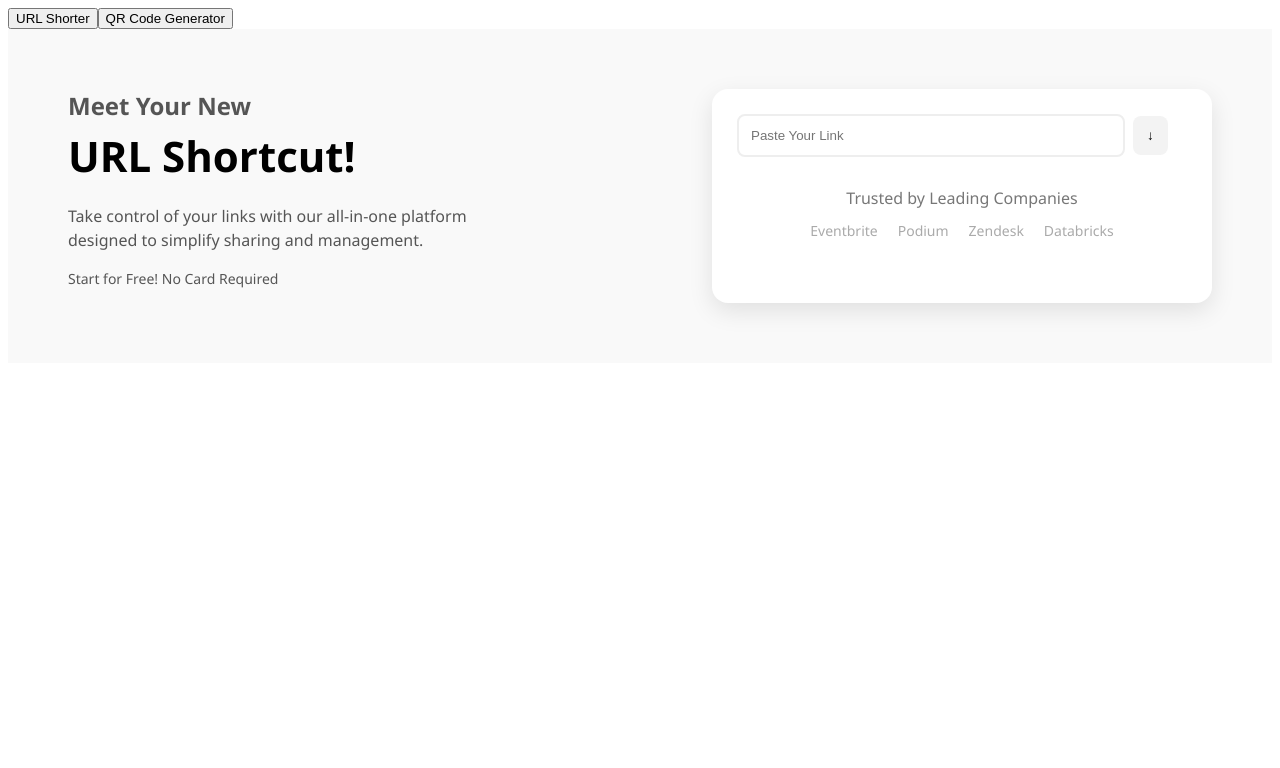
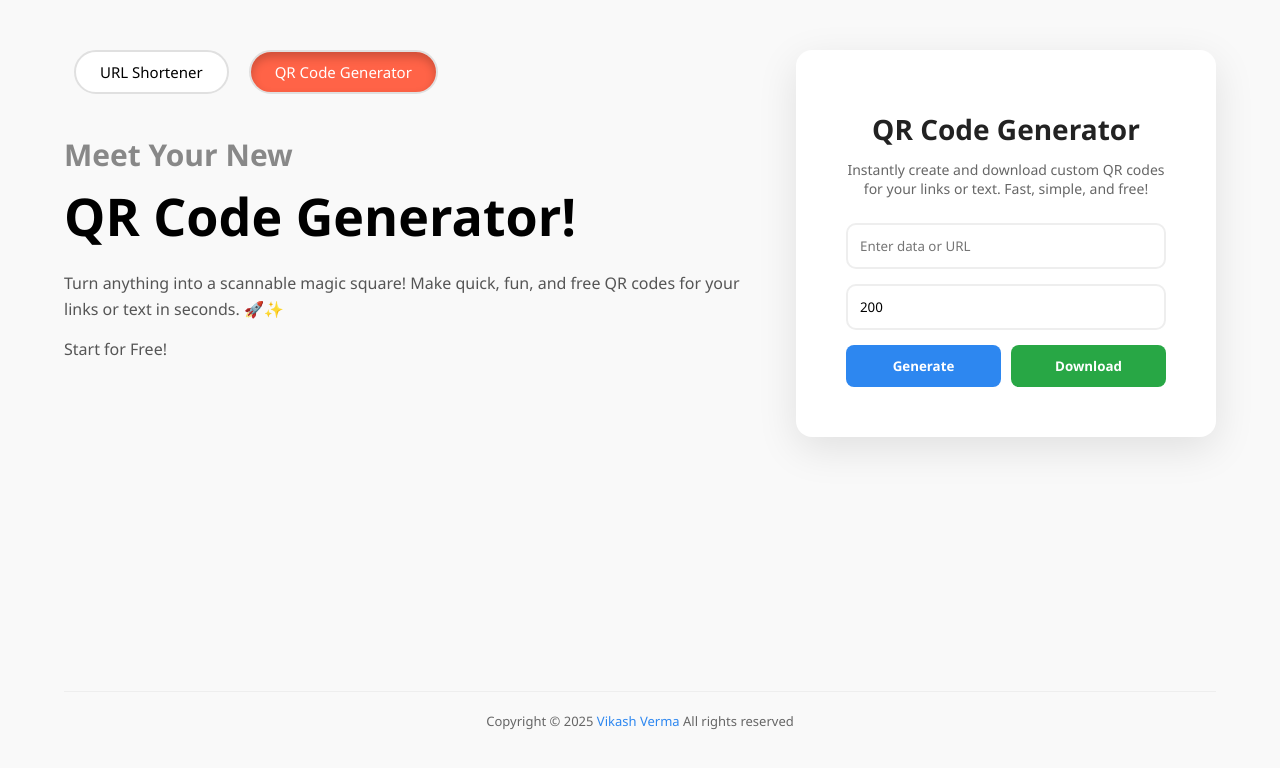
Before and after one commit to Vikashverma2/LinkifyQR, a React (Vite) app: page / in a window 1280 px wide. Both pictures are taken after a click on the button "QR Code Generator". Shown: the top 768 px of the page. Built offline with nearby package versions, Linux system fonts and the light colour scheme.

Commit message:
Refactor HomePage to integrate UrlShortener and QrCode components; update styles and improve layout

```diff
--- a/src/App.jsx
+++ b/src/App.jsx
@@ -2,12 +2,18 @@
 import React from 'react'
 
 import HomePage from "./pages/HomePage";
+import UrlShortener from './component/UrlShortener';
+import QrCode from './component/QrCode';
 
 
 function App(){
     return(
         <>
     <HomePage/>
+    {/* <UrlShortener/> */}
+    {/* <QrCode/> */}
+
+
     </>
     )
 
--- a/src/component/QrCode.css
+++ b/src/component/QrCode.css
@@ -5,130 +5,93 @@
   font-family: "Segoe UI", Tahoma, Geneva, Verdana, sans-serif;
 }
 
-/* Vikash Verma */
-
-body, html {
-  height: 100%;
+body {
+  background: #f5f7fa;
 }
 
-body {
+.qr-page-container {
   display: flex;
   justify-content: center;
   align-items: center;
-  background: #f5f7fa;
+  padding: 20px;
 }
 
-.app-container {
-  width: 100%;
-  max-width: 400px;
-  padding: 20px;
-  background: #ffffff;
-  border-radius: 12px;
-  box-shadow: 0 8px 25px rgba(0, 0, 0, 0.1);
+.qr-card {
   text-align: center;
 }
 
-
-.app-container h1 {
-  color: #2d87f0;
-  margin-bottom: 20px;
+.qr-card h2 {
+  font-size: 28px;
+  color: #222;
+  margin-bottom: 12px;
 }
 
-.qrImage {
-  margin: 20px 0;
-  width: 100%;
-  max-width: 250px;
-  border-radius: 8px;
-  box-shadow: 0 5px 15px rgba(0, 0, 0, 0.15);
+.qr-card p.description {
+  font-size: 14px;
+  color: #666;
+  margin-bottom: 25px;
 }
 
-.input-label {
-  display: block;
-  margin: 15px 0 5px;
-  font-weight: 500;
-  color: #555;
-  text-align: left;
+.qr-card input[type="text"],
+.qr-card input[type="number"] {
+  width: 100%;
+  padding: 12px;
+  border: 2px solid #eee;
+  border-radius: 10px;
+  margin-bottom: 15px;
+  transition: border-color 0.3s ease;
 }
 
-input[type="text"],
-input[type="number"] {
-  width: 100%;
-  padding: 10px 12px;
-  border: 2px solid #2d87f0;
-  border-radius: 6px;
+.qr-card input[type="text"]:focus,
+.qr-card input[type="number"]:focus {
+  border-color: #2d87f0;
   outline: none;
-  transition: all 0.3s ease;
 }
 
-input[type="text"]:focus,
-input[type="number"]:focus {
-  border-color: #1b5fbf;
-  box-shadow: 0 0 5px rgba(29, 112, 222, 0.3);
+.qr-card .qr-image {
+  margin: 20px 0;
+  width: 60%;
+  border-radius: 8px;
 }
 
-.buttonMobileView {
+.qr-card .button-group {
   display: flex;
-  justify-content: center;
   gap: 10px;
-  margin-top: 20px;
   flex-wrap: wrap;
 }
 
-.generate-button,
-.download-button {
-  flex: 1 1 auto;
-  padding: 10px 15px;
+.qr-card button {
+  flex: 1;
+  padding: 12px;
   border: none;
-  border-radius: 6px;
+  border-radius: 8px;
+  font-weight: 600;
   cursor: pointer;
-  font-weight: 600;
-  transition: background 0.3s ease, transform 0.2s ease;
+  transition: all 0.3s;
 }
 
-.generate-button {
+.qr-card button.generate-btn {
   background-color: #2d87f0;
   color: #fff;
 }
 
-.generate-button:hover {
+.qr-card button.generate-btn:hover {
   background-color: #1b5fbf;
-  transform: translateY(-2px);
 }
 
-.download-button {
+.qr-card button.download-btn {
   background-color: #28a745;
   color: #fff;
 }
 
-.download-button:hover {
+.qr-card button.download-btn:hover {
   background-color: #1e7e34;
-  transform: translateY(-2px);
 }
 
-.copyright {
-  margin-top: 20px;
-  font-size: 0.85rem;
-  color: #555;
-}
 
-.copyright a {
-  color: #2d87f0;
-  text-decoration: none;
-}
-
-.copyright a:hover {
-  text-decoration: underline;
-}
 
 @media (max-width: 480px) {
-
-
-  .buttonMobileView {
+  .qr-card .button-group {
     flex-direction: column;
   }
-
-  .generate-button,
-  .download-button {
-    width: 100%;
-  }
 }
--- a/src/component/QrCode.jsx
+++ b/src/component/QrCode.jsx
@@ -1,10 +1,10 @@
 import React, { useState } from "react";
-import './QrCode.css'
+import "./QrCode.css";
 
 const QrCode = () => {
   const [img, setImg] = useState("");
   const [loading, setLoading] = useState(false);
-  const [qrData, setQrdata] = useState("");
+  const [qrData, setQrData] = useState("");
   const [qrSize, setQrSize] = useState("200");
 
   async function generateQR() {
@@ -13,10 +13,9 @@ const QrCode = () => {
       return;
     }
 
-    // Use default if empty or invalid
     const finalSize = qrSize.trim() === "" ? "200" : qrSize;
+    setLoading(true);
 
-    setLoading(true);
     try {
       const url = `https://api.qrserver.com/v1/create-qr-code/?size=${finalSize}x${finalSize}&data=${encodeURIComponent(
         qrData
@@ -28,6 +27,7 @@ const QrCode = () => {
       setLoading(false);
     }
   }
+
   function downloadQR() {
     if (!img) return;
 
@@ -47,60 +47,49 @@ const QrCode = () => {
   }
 
   return (
-    <>
-      <div className="app-container">
-        <h1>QR CODE GENERATOR</h1>
-        {loading && <p>Please wait...</p>}
-        {img && <img src={img} alt="QR Code" className="qrImage" />}
-        <div>
-          <label htmlFor="dataInput" className="input-label">
-            Data for QR code:
-          </label>
+    <div className="qr-page-container">
+      <div className="qr-card">
+        <h2>QR Code Generator</h2>
+        <p className="description">
+          Instantly create and download custom QR codes for your links or text. Fast, simple, and free!
+        </p>
+
+        {loading && <p>Generating...</p>}
+        {img && <img src={img} alt="QR Code" className="qr-image" />}
+
         <input
           type="text"
           value={qrData}
-            id="dataInput"
-            placeholder="Enter data for QR code"
-            onChange={(event) => setQrdata(event.target.value)}
+          placeholder="Enter data or URL"
+          onChange={(e) => setQrData(e.target.value)}
         />
-
-          <label htmlFor="sizeInput" className="input-label">
-            Image size (e.g., 150):
-          </label>
         <input
           type="number"
           value={qrSize}
-            id="sizeInput"
-            placeholder="Enter image size"
-            onChange={(event) => setQrSize(event.target.value)}
+          placeholder="Size (e.g., 150)"
+          onChange={(e) => setQrSize(e.target.value)}
         />
 
-          <div className="buttonMobileView">
+        <div className="button-group">
           <button
-              className="generate-button"
+            className="generate-btn"
             disabled={loading}
             onClick={generateQR}
           >
-              Generate QR code
+            Generate
           </button>
           <button
-              className="download-button"
+            className="download-btn"
             onClick={downloadQR}
             disabled={!img}
           >
-              Download QR code
+            Download
           </button>
         </div>
-        </div>
-        <div className="copyright">
-          <p>
-            Copyright © 2025
-            <a href="https://github.com/Vikashverma2/"> Vikash Verma </a> All
-            rights reserved
-          </p>
+
+
       </div>
     </div>
-    </>
   );
 };
 
--- a/src/component/UrlShortener.jsx
+++ b/src/component/UrlShortener.jsx
@@ -1,23 +1,21 @@
-import { useState } from "react";
 import axios from "axios";
-import "./UrlShortener.css";
+import React, { useState } from "react";
 
-function UrlShortener() {
+const UrlShortener = () => {
   const [longUrl, setLongUrl] = useState("");
   const [shortUrl, setShortUrl] = useState("");
+  const [copied, setCopied] = useState(false);
   const [loading, setLoading] = useState(false);
-  const [error, setError] = useState("");
-  const [copied, setCopied] = useState(false);
 
   const generateShortUrl = async () => {
     if (!longUrl.trim()) {
-      setError("Please enter a valid URL");
+      alert("Please enter a valid URL");
       return;
     }
 
     setLoading(true);
-    setError("");
     setShortUrl("");
+    setCopied(false);
 
     try {
       const response = await axios.get(
@@ -25,54 +23,50 @@ function UrlShortener() {
       );
 
       setShortUrl(response.data);
-      setLongUrl("");
     } catch (err) {
-      console.error(err);
-      setError("Failed to shorten URL. Please try again.");
+      console.error("Error shortening URL:", err);
     } finally {
       setLoading(false);
     }
   };
 
   const handleCopy = () => {
-    navigator.clipboard.writeText(shortUrl)
-      .then(() => {
-        setCopied(true);
-        setTimeout(() => setCopied(false), 2000);
-      })
-      .catch((err) => {
-        console.error("Failed to copy: ", err);
-      });
+    navigator.clipboard.writeText(shortUrl).then(() => {
+      setCopied(true);
+      setTimeout(() => setCopied(false), 2000);
+    });
   };
 
   return (
-    <div className="url-container">
-      <h1>URL Shortener</h1>
+    <div className="tool-card">
       <input
         type="text"
-        placeholder="Enter your long URL..."
+        placeholder="Paste Your Link"
         value={longUrl}
         onChange={(e) => setLongUrl(e.target.value)}
       />
       <button onClick={generateShortUrl} disabled={loading}>
-        {loading ? "Shortening..." : "Shorten"}
+        {loading ? "Shortening..." : "Generate"}
       </button>
 
-      {error && <p className="error-text">{error}</p>}
+      {shortUrl && (
+        <>
+          <div className="short-link-display">
+            <strong>{shortUrl.replace("https://", "")}</strong>
 
-      {shortUrl && (
-        <div className="short-url-box">
-          <p>Shortened URL:</p>
-          <a href={shortUrl} target="_blank" rel="noopener noreferrer">
-            {shortUrl}
-          </a>
-          <button onClick={handleCopy} className="copy-btn">
-            {copied ? "Copied!" : "Copy"}
-          </button>
-        </div>
+          </div>
+          <div className="action-buttons">
+            <button
+              className="blue-button"
+              onClick={handleCopy}
+            >
+              {copied ? "Copied!" : "Copy link"}
+            </button>
+          </div>
+        </>
       )}
     </div>
   );
-}
+};
 
 export default UrlShortener;
--- a/src/pages/HomePage.css
+++ b/src/pages/HomePage.css
@@ -1,44 +1,96 @@
+/* Reset */
+* {
+  margin: 0;
+  padding: 0;
+  box-sizing: border-box;
+}
+
+body,
+html {
+  width: 100%;
+  font-family: "Segoe UI", Tahoma, Geneva, Verdana, sans-serif;
+  background: #f9f9f9;
+}
+
+/* Page container */
+.homepage {
+    height: 100vh;
+  padding: 50px 5%;
+  display: flex;
+  flex-direction: column;
+  align-items: center;
+
+}
+
+/* Top buttons */
+.top-buttons {
+  margin-bottom: 40px;
+}
+
+.top-buttons button {
+  margin: 0 10px;
+  padding: 10px 24px;
+  font-size: 15px;
+  border: 2px solid #e0e0e0;
+  background: #fff;
+  border-radius: 30px;
+  cursor: pointer;
+  transition: all 0.3s ease;
+}
+
+.top-buttons button.active-btn{
+  background: tomato;
+  color: #fff;
+  box-shadow: inset 0px 5px 10px rgba(0, 0, 0, 0.2);
+}
+
+
+/* Shortcut page layout */
 .shortcut-page {
   display: flex;
   flex-wrap: wrap;
   justify-content: space-between;
-  padding: 60px;
-  font-family: "Segoe UI", Tahoma, Geneva, Verdana, sans-serif;
-  background: #f9f9f9;
+  max-width: 1200px;
+  width: 100%;
+}
+.shortcut-page h2{
+    margin-top: 10px;
 }
 
 .left-section {
   flex: 1;
   min-width: 300px;
-  max-width: 450px;
   margin-right: 20px;
 }
 
-.left-section h1 {
-  font-size: 42px;
-  margin: 5px 0 20px;
+.left-section h2 {
+  font-size: 30px;
+  color: #888;
+  margin-bottom: 5px;
 }
 
-.left-section h2 {
-  font-size: 24px;
-  margin: 0;
-  color: #555;
+.left-section h1 {
+  font-size: 52px;
+  color: #000;
+  margin-bottom: 20px;
 }
 
 .left-section p {
+  font-size: 16px;
   color: #555;
-  line-height: 1.5;
+  line-height: 1.6;
 }
 
 .main-btn {
-  margin-top: 20px;
-  padding: 12px 24px;
+  margin-top: 30px;
+  padding: 14px 32px;
   background-color: #000;
   color: #fff;
   border: none;
-  border-radius: 8px;
+  border-radius: 12px;
   font-size: 16px;
   cursor: pointer;
+  transition: all 0.3s;
 }
 
 .main-btn:hover {
@@ -46,43 +98,73 @@
 }
 
 .note-text {
-  margin-top: 10px;
+  margin-top: 15px;
   font-size: 14px;
   color: #888;
 }
 
+/* Right section container */
 .right-section {
-  flex: 1;
-  min-width: 300px;
-  max-width: 450px;
-  background: #fff;
-  padding: 25px;
+  background: #ffffff;
+  padding: 30px;
   border-radius: 16px;
-  box-shadow: 0 8px 25px rgba(0, 0, 0, 0.1);
+  box-shadow: 0 12px 40px rgba(0, 0, 0, 0.1);
+  max-width: 420px;
+  width: 100%;
+  text-align: center;
+}
+/* Shared input style remains the same */
+.tool-card input[type="text"] {
+  width: 100%;
+  padding: 14px 18px;
+  margin-bottom: 10px;
+  margin-top: 20px;
+  border: 2px solid #f0f0f0;
+  border-radius: 12px;
+  outline: none;
+  transition: all 0.3s;
+
 }
 
-.input-card input {
-  width: 80%;
-  padding: 12px;
-  border: 2px solid #eee;
-  border-radius: 8px;
-  outline: none;
-  margin-right: 8px;
+.tool-card input[type="text"]:focus {
+  border-color: #000;
 }
 
-.shorten-btn {
-  padding: 12px 14px;
-  background: #f3f3f3;
+.tool-card button {
+  width: 100%;
+  padding: 12px 18px;
   border: none;
   border-radius: 8px;
   cursor: pointer;
+  font-weight: 600;
+  transition: all 0.3s ease;
+  background-color: #2d87f0;
+  color: white;
+
+}
+
+.tool-card button:disabled {
+  opacity: 0.6;
+  cursor: not-allowed;
+}
+
+/* Style for the blue button like your first image */
+
+.tool-card .blue-button {
+  background-color: #2d87f0;
+  color: #fff;
+}
+
+.tool-card .blue-button:hover {
+  background-color: #1b5fbf;
 }
 
 .short-link-display {
-  margin-top: 20px;
   background: #f9f9f9;
-  padding: 12px;
-  border-radius: 8px;
+  padding: 14px;
+  border-radius: 10px;
+  margin-top: 15px;
+  text-align: left;
 }
 
 .short-link-display strong {
@@ -97,36 +179,77 @@
 }
 
 .action-buttons {
-  display: flex;
-  gap: 10px;
   margin-top: 12px;
 }
 
-.action-buttons button {
-  flex: 1;
-  padding: 10px;
-  background: #eee;
-  border: none;
-  border-radius: 8px;
-  cursor: pointer;
+.footer-text {
+  margin-top: auto; /* Pushes footer to bottom if using flex column layout */
+  text-align: center;
+  padding: 20px 0;
+  font-size: 13px;
+  color: #666;
+  background-color: #f9f9f9;
+  border-top: 1px solid #eee;
+  width: 100%;
 }
 
-.action-buttons button:hover {
-  background: #ddd;
+.footer-text a {
+  color: #2d87f0;
+  text-decoration: none;
+  font-weight: 500;
+  transition: color 0.3s;
 }
 
-.trusted {
-  margin-top: 30px;
-  text-align: center;
+.footer-text a:hover {
+  color: #1b5fbf;
+  text-decoration: underline;
 }
 
-.trusted p {
-  margin-bottom: 10px;
-  color: #777;
+
+/* Responsive adjustments */
+
+
+/* Tablet screen adjustments (below 992px) */
+@media (max-width: 992px) {
+  .shortcut-page {
+    flex-direction: column;
+    align-items: center;
+  }
+  .left-section {
+    margin-right: 0;
+    text-align: center;
+    margin-bottom: 30px;
+  }
+  .left-section h1 {
+    font-size: 42px;
+  }
+  .left-section h2 {
+    font-size: 26px;
+  }
+  .main-btn {
+    width: 100%;
+  }
 }
 
-.logos span {
-  margin: 0 10px;
-  color: #aaa;
-  font-size: 14px;
+/* Mobile screen adjustments (below 480px) */
+@media (max-width: 480px) {
+
+    .top-buttons button{
+      padding: 10px;
+    }
+  .left-section h1 {
+    font-size: 32px;
+  }
+  .left-section h2 {
+    font-size: 20px;
+  }
+  .left-section p {
+    font-size: 14px;
+  }
+  .main-btn {
+    width: 100%;
+  }
+  .right-section {
+    padding: 20px;
+  }
 }
--- a/src/pages/HomePage.jsx
+++ b/src/pages/HomePage.jsx
@@ -1,84 +1,56 @@
-import { useState } from "react";
+import React, { useState } from "react";
+import UrlShortener from "../component/UrlShortener";
+import QrCodeGenerator from "../component/QrCode";
 import "./HomePage.css";
 
-function ShortcutPage() {
-  const [longUrl, setLongUrl] = useState("");
-  const [shortUrl, setShortUrl] = useState("");
-  const [copied, setCopied] = useState(false);
-
-  const shortenUrl = () => {
-    if (!longUrl.trim()) return;
-
-    const randomId = Math.random().toString(36).substring(2, 8);
-    const fakeShort = `https://short.ly/${randomId}`;
-
-    setShortUrl(fakeShort);
-    setCopied(false);
-  };
-
-  const handleCopy = () => {
-    navigator.clipboard.writeText(shortUrl).then(() => {
-      setCopied(true);
-      setTimeout(() => setCopied(false), 2000);
-    });
-  };
+function Homepage() {
+  const [activeTool, setActiveTool] = useState("url");
 
   return (
     <div className="homepage">
-    <div className="">
-        <button>URL Shorter</button>
-        <button>QR Code Generator</button>
-    </div>
       <div className="shortcut-page">
 
+        <div className="left-section">
+             <div className="top-buttons">
+          <button
+            onClick={() => setActiveTool("url")}
+            className={activeTool === "url" ? "active-btn" : ""}
+          >
+            URL Shortener
+          </button>
+          <button
+            onClick={() => setActiveTool("qr")}
+            className={activeTool === "qr" ? "active-btn" : ""}
+          >
+            QR Code Generator
+          </button>
+        </div>
 
-      <div className="left-section">
           <h2>Meet Your New</h2>
-        <h1>URL Shortcut!</h1>
+          <h1>
+            {activeTool === "url" ? "URL Shortcut!" : "QR Code Generator!"}
+          </h1>
           <p>
-          Take control of your links with our all-in-one platform designed to
-          simplify sharing and management.
+            {activeTool === "url"
+              ? "Turn those long, messy URLs into clean, catchy shortcuts in just one click. Perfect for sharing anywhere — social media, emails, or surprise notes! Fast, easy, and totally free. ✨🚀"
+              : "Turn anything into a scannable magic square! Make quick, fun, and free QR codes for your links or text in seconds. 🚀✨"}
           </p>
 
-        <p className="note-text">Start for Free! No Card Required</p>
+          <p className="note-text">Start for Free!</p>
         </div>
 
         <div className="right-section">
-        <div className="input-card">
-          <input
-            type="text"
-            placeholder="Paste Your Link"
-            value={longUrl}
-            onChange={(e) => setLongUrl(e.target.value)}
-          />
-          <button className="shorten-btn" onClick={shortenUrl}>↓</button>
-
-          {shortUrl && (
-            <>
-              <div className="short-link-display">
-                <strong>{shortUrl.replace("https://", "")}</strong>
-                <span className="sub-link">{longUrl}</span>
-              </div>
-              <div className="action-buttons">
-                <button onClick={handleCopy}>{copied ? "Copied!" : "Copy link"}</button>
-                <button>Generate QR 📄</button>
-              </div>
-            </>
-          )}
-        </div>
-        <div className="trusted">
-          <p>Trusted by Leading Companies</p>
-          <div className="logos">
-            <span>Eventbrite</span>
-            <span>Podium</span>
-            <span>Zendesk</span>
-            <span>Databricks</span>
+          {activeTool === "url" ? <UrlShortener /> : <QrCodeGenerator />}
         </div>
       </div>
-      </div>
+       <div className="footer-text">
+          <p>
+            Copyright © 2025
+            <a href="https://github.com/Vikashverma2/"> Vikash Verma </a> All rights reserved
+          </p>
         </div>
     </div>
   );
 }
 
-export default ShortcutPage;
+export default Homepage;
```
Also changed, not shown: src/component/UrlShortener.css (deleted, +0 -75 lines). Lines whose indentation alone changed are shown as unchanged.
